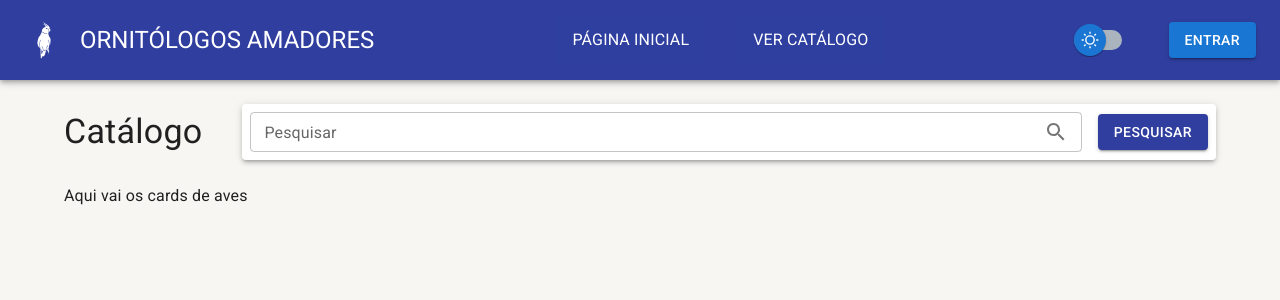
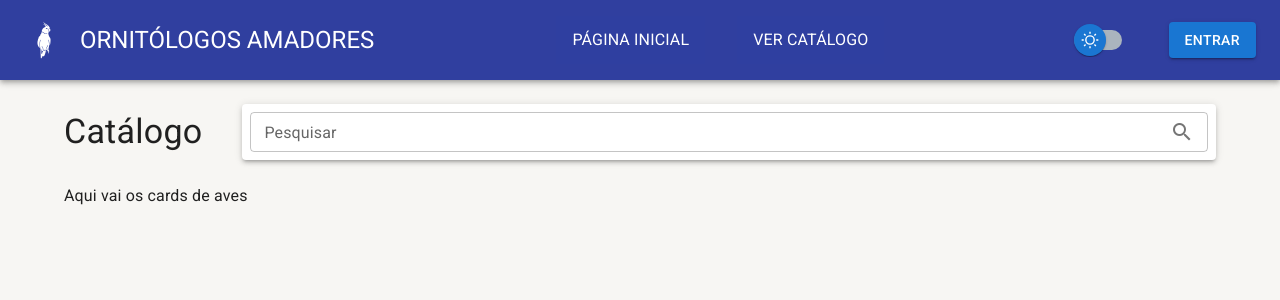
Before and after one commit to robsonleal/ornitologos-amadores, a React (Vite) app in the folder ornitologos-frontend/: page /aves in a window 1280 px wide. Shown: the top 300 px of the page. Built offline with nearby package versions, Linux system fonts and the light colour scheme.

Commit message:
Frontend: Usando search params para caixa de pesquisa do catalogo de aves

```diff
--- a/ornitologos-frontend/src/pages/catalago/Catalogo.tsx
+++ b/ornitologos-frontend/src/pages/catalago/Catalogo.tsx
@@ -1,11 +1,26 @@
+import { useMemo } from 'react';
+import { useSearchParams } from 'react-router-dom';
 import { BarraDeFerramentas } from '../../shared/components';
 import { LayoutBaseDePagina } from '../../shared/layouts';
 
 export const Catalago = () => {
+  const [searchParams, setSearchParams] = useSearchParams();
+
+  const busca = useMemo(() => {
+    return searchParams.get('busca') || '';
+  }, [searchParams]);
+
   return (
     <LayoutBaseDePagina
       titulo='Catálogo'
-      barraDeFerramentas={<BarraDeFerramentas />}
+      barraDeFerramentas={
+        <BarraDeFerramentas
+          textoDaBusca={busca}
+          aoMudarTextoDeBusca={(texto) =>
+            setSearchParams({ busca: texto }, { replace: true })
+          }
+        />
+      }
     >
       Aqui vai os cards de aves
     </LayoutBaseDePagina>
--- a/ornitologos-frontend/src/shared/components/barra-de-ferramentas/BarraDeFerramentas.tsx
+++ b/ornitologos-frontend/src/shared/components/barra-de-ferramentas/BarraDeFerramentas.tsx
@@ -1,14 +1,30 @@
-import { Search as SearchIcon } from '@mui/icons-material';
 import {
   Box,
   Button,
+  Icon,
   InputAdornment,
   Paper,
   TextField,
   useTheme,
 } from '@mui/material';
 
-export const BarraDeFerramentas: React.FC = () => {
+interface IBarraDeFerramentasProps {
+  textoDaBusca?: string;
+  mostrarInputBusca?: boolean;
+  aoMudarTextoDeBusca?: (novoTexto: string) => void;
+  textoBotaoNovo?: string;
+  mostrarBotaoNovo?: boolean;
+  aoClicarEmNovo?: () => void;
+}
+
+export const BarraDeFerramentas: React.FC<IBarraDeFerramentasProps> = ({
+  textoDaBusca = '',
+  aoMudarTextoDeBusca,
+  mostrarInputBusca = true,
+  aoClicarEmNovo,
+  textoBotaoNovo = 'Novo',
+  mostrarBotaoNovo = false,
+}) => {
   const theme = useTheme();
 
   return (
@@ -21,23 +37,35 @@ export const BarraDeFerramentas: React.FC = () => {
       component={Paper}
       elevation={3}
     >
+      {mostrarInputBusca && (
         <TextField
           size='small'
           label='Pesquisar'
           id='outlined-start-adornment'
+          value={textoDaBusca}
+          placeholder='Comece a digitar sua pesquisa ...'
+          onChange={(e) => aoMudarTextoDeBusca?.(e.target.value)}
           sx={{ flexGrow: 1 }}
           InputProps={{
             endAdornment: (
               <InputAdornment position='end'>
-              <SearchIcon />
+                <Icon>search_icon</Icon>
               </InputAdornment>
             ),
           }}
         />
+      )}
 
-      <Button variant='contained' color='primary'>
-        Pesquisar
+      {mostrarBotaoNovo && (
+        <Button
+          variant='contained'
+          color='secondary'
+          onClick={aoClicarEmNovo}
+          startIcon={<Icon>add</Icon>}
+        >
+          {textoBotaoNovo}
         </Button>
+      )}
     </Box>
   );
 };
```
Lines whose indentation alone changed are shown as unchanged.
